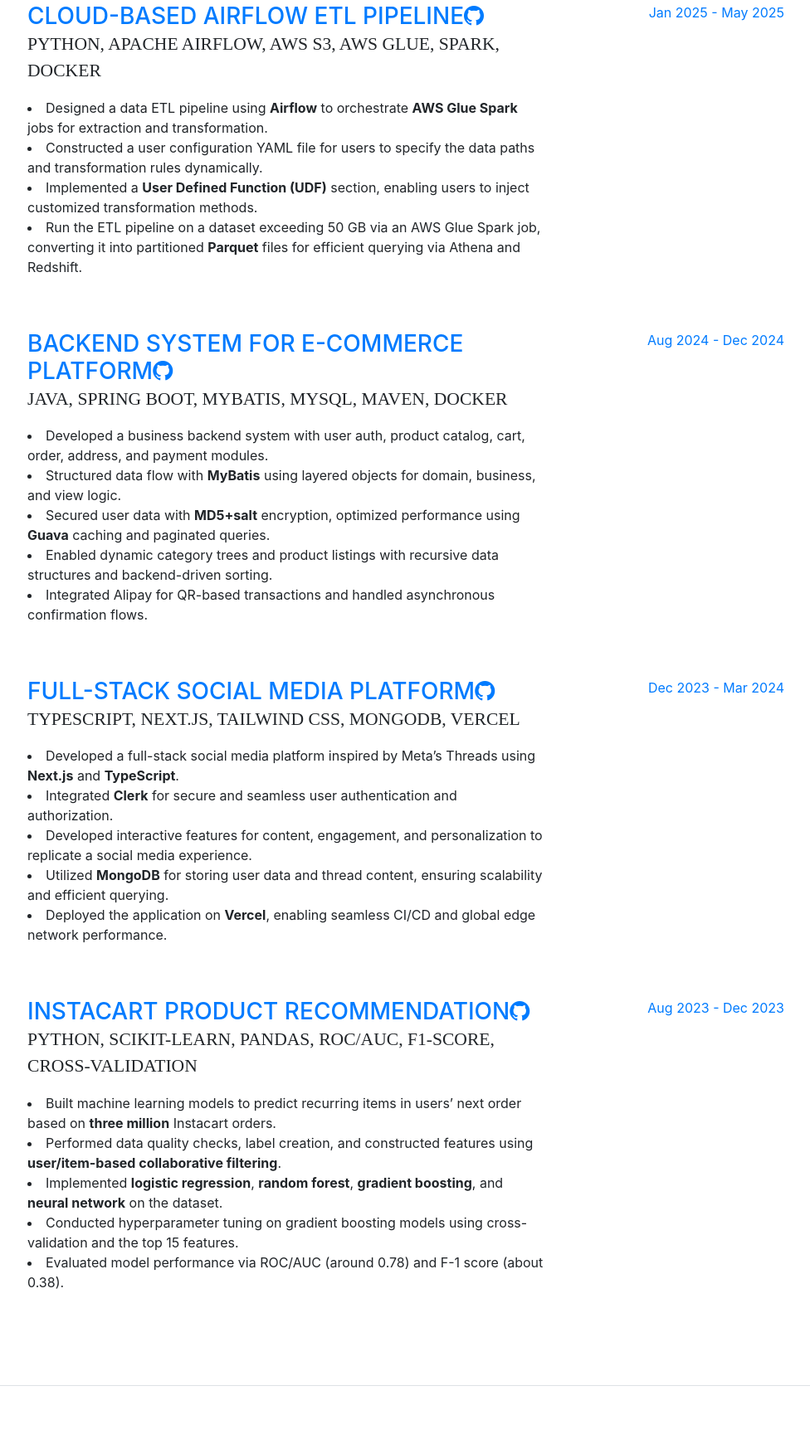
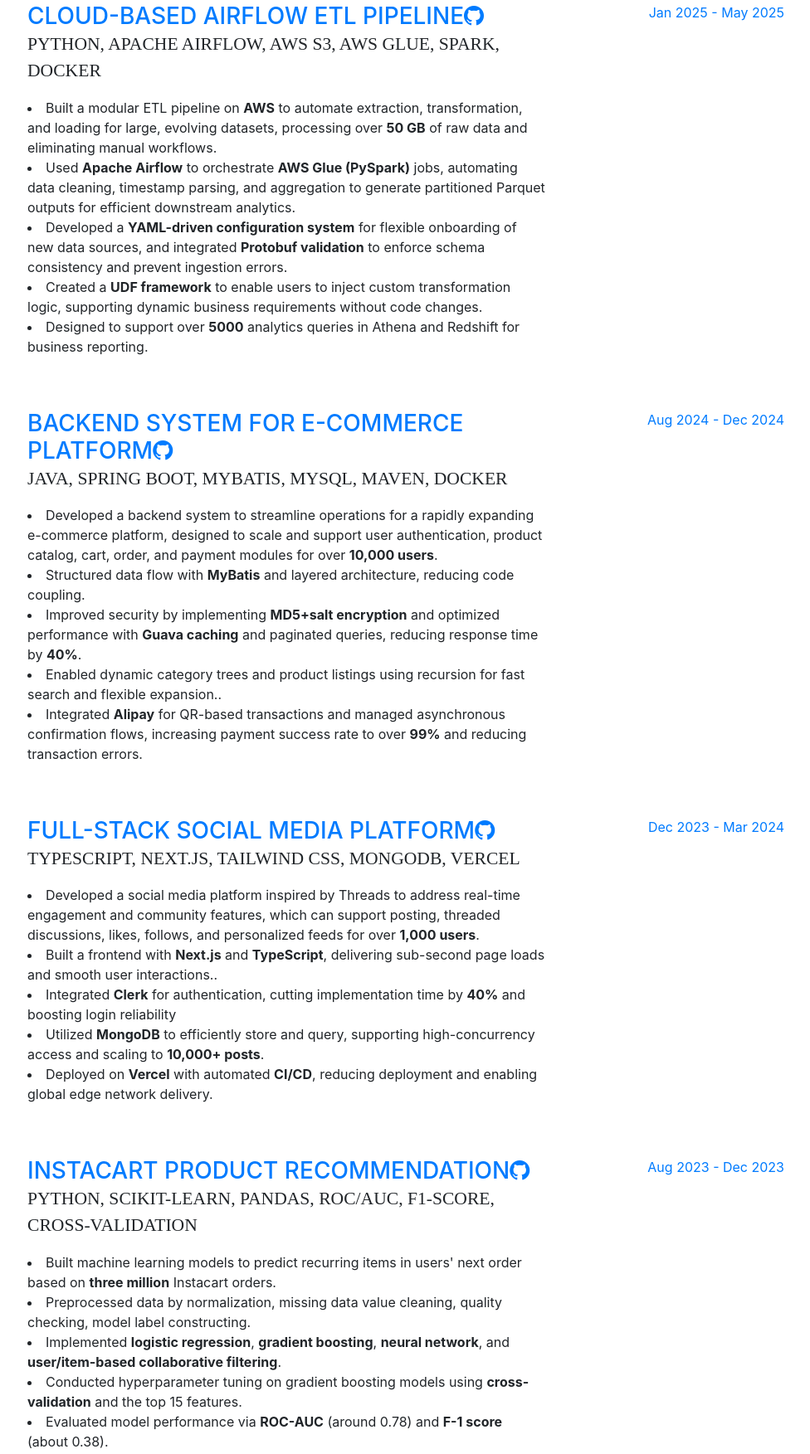
Before and after one commit to Cloris98/JingweiHe.github.io, a website with bundled scripts: page index.html in a window 1280 px wide. Shown: the part 931-2684 px from the top of the page at 83% size, without its empty margins (287-1263 px from the left). Built offline with nearby package versions, Linux system fonts and the light colour scheme; a web font is replaced by a local one.

Commit message:
revised project details

```diff
--- a/index.html
+++ b/index.html
@@ -106,16 +106,19 @@
               <div class="subheading mb-3">Python, Apache Airflow, AWS S3, AWS Glue, Spark, Docker</div>
               <p>
                 <li>
-                  Designed a data ETL pipeline using <b>Airflow</b> to orchestrate <b>AWS Glue Spark</b> jobs for extraction and transformation.
+                  Built a modular ETL pipeline on <b>AWS</b> to automate extraction, transformation, and loading for large, evolving datasets, processing over <b>50 GB</b> of raw data and eliminating manual workflows.
                 </li>
                 <li>
-                  Constructed a user configuration YAML file for users to specify the data paths and transformation rules dynamically.
+                  Used <b>Apache Airflow</b> to orchestrate <b>AWS Glue (PySpark)</b> jobs, automating data cleaning, timestamp parsing, and aggregation to generate partitioned Parquet outputs for efficient downstream analytics.
                 </li>
                 <li>
-                  Implemented a <b>User Defined Function (UDF)</b> section, enabling users to inject customized transformation methods.
+                  Developed a <b>YAML-driven configuration system</b> for flexible onboarding of new data sources, and integrated <b>Protobuf validation</b> to enforce schema consistency and prevent ingestion errors.
                 </li>
                 <li>
-                  Run the ETL pipeline on a dataset exceeding 50 GB via an AWS Glue Spark job, converting it into partitioned <b>Parquet</b> files for efficient querying via Athena and Redshift.
+                 Created a <b>UDF framework</b> to enable users to inject custom transformation logic, supporting dynamic business requirements without code changes.
+                </li>
+                <li>
+                 Designed to support over <b>5000</b> analytics queries in Athena and Redshift for business reporting.
                 </li>
               </p>
             </div>
@@ -132,19 +135,19 @@
               <div class="subheading mb-3">Java, Spring Boot, MyBatis, MySQL, Maven, Docker</div>
               <p>
                 <li>
-                  Developed a business backend system with user auth, product catalog, cart, order, address, and payment modules.
+                  Developed a backend system to streamline operations for a rapidly expanding e-commerce platform, designed to scale and support user authentication, product catalog, cart, order, and payment modules for over <b>10,000 users</b>.
                 </li>
                 <li>
-                  Structured data flow with <b>MyBatis</b> using layered objects for domain, business, and view logic.
+                  Structured data flow with <b>MyBatis</b> and layered architecture, reducing code coupling.
                 </li>
                 <li>
-                  Secured user data with <b>MD5+salt</b> encryption, optimized performance using <b>Guava</b> caching and paginated queries.
+                  Improved security by implementing <b>MD5+salt encryption</b> and optimized performance with <b>Guava caching</b> and paginated queries, reducing response time by <b>40%</b>.
                 </li>
                 <li>
-                  Enabled dynamic category trees and product listings with recursive data structures and backend-driven sorting.
+                  Enabled dynamic category trees and product listings using recursion for fast search and flexible expansion..
                 </li>
                 <li>
-                  Integrated Alipay for QR-based transactions and handled asynchronous confirmation flows.
+                  Integrated <b>Alipay</b> for QR-based transactions and managed asynchronous confirmation flows, increasing payment success rate to over <b>99%</b> and reducing transaction errors.
                 </li>
               </p>
             </div>
@@ -161,19 +164,19 @@
               <div class="subheading mb-3">TypeScript, Next.js, Tailwind CSS, MongoDB, Vercel</div>
               <p>
                 <li>
-                  Developed a full-stack social media platform inspired by Meta’s Threads using <b>Next.js</b> and <b>TypeScript</b>.
+                  Developed a social media platform inspired by Threads to address real-time engagement and community features, which can support posting, threaded discussions, likes, follows, and personalized feeds for over <b>1,000 users</b>.
                 </li>
                 <li>
-                  Integrated <b>Clerk</b> for secure and seamless user authentication and authorization.
+                  Built a frontend with <b>Next.js</b> and <b>TypeScript</b>, delivering sub-second page loads and smooth user interactions..
                 </li>
                 <li>
-                  Developed interactive features for content, engagement, and personalization to replicate a social media experience.
+                  Integrated <b>Clerk</b> for authentication, cutting implementation time by <b>40%</b> and boosting login reliability
                 </li>
                 <li>
-                  Utilized <b>MongoDB</b> for storing user data and thread content, ensuring scalability and efficient querying.
+                  Utilized <b>MongoDB</b> to efficiently store and query, supporting high-concurrency access and scaling to <b>10,000+ posts</b>.
                 </li>
                 <li>
-                  Deployed the application on <b>Vercel</b>, enabling seamless CI/CD and global edge network performance.
+                  Deployed on <b>Vercel</b> with automated <b>CI/CD</b>, reducing deployment and enabling global edge network delivery.
                 </li>
               </p>
             </div>
@@ -190,19 +193,19 @@
               <div class="subheading mb-3">Python, Scikit-learn, Pandas, ROC/AUC, F1-score, Cross-validation</div>
               <p>
                 <li>
-                  Built machine learning models to predict recurring items in users’ next order based on <b>three million</b> Instacart orders.
+                  Built machine learning models to predict recurring items in users' next order based on <b>three million</b> Instacart orders.
                 </li>
                 <li>
-                  Performed data quality checks, label creation, and constructed features using <b>user/item-based collaborative filtering</b>.
+                  Preprocessed data by normalization, missing data value cleaning, quality checking, model label constructing.
                 </li>
                 <li>
-                  Implemented <b>logistic regression</b>, <b>random forest</b>, <b>gradient boosting</b>, and <b>neural network</b> on the dataset.
+                  Implemented <b>logistic regression</b>, <b>gradient boosting</b>, <b>neural network</b>, and <b>user/item-based collaborative filtering</b>.
                 </li>
                 <li>
-                  Conducted hyperparameter tuning on gradient boosting models using cross-validation and the top 15 features.
+                  Conducted hyperparameter tuning on gradient boosting models using <b>cross-validation</b> and the top 15 features.
                 </li>
                 <li>
-                  Evaluated model performance via ROC/AUC (around 0.78) and F-1 score (about 0.38).
+                  Evaluated model performance via <b>ROC-AUC</b> (around 0.78) and <b>F-1 score</b> (about 0.38).
                 </li>
               </p>
             </div>
```
